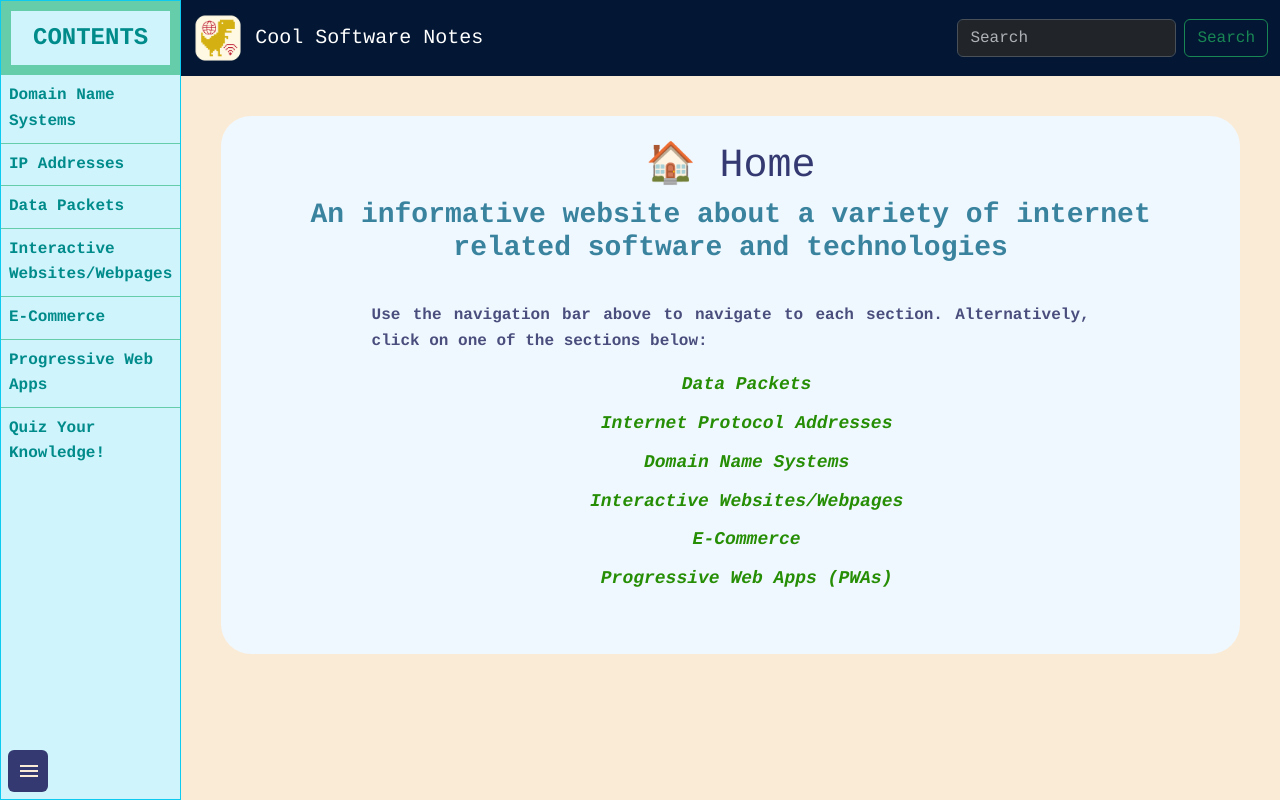
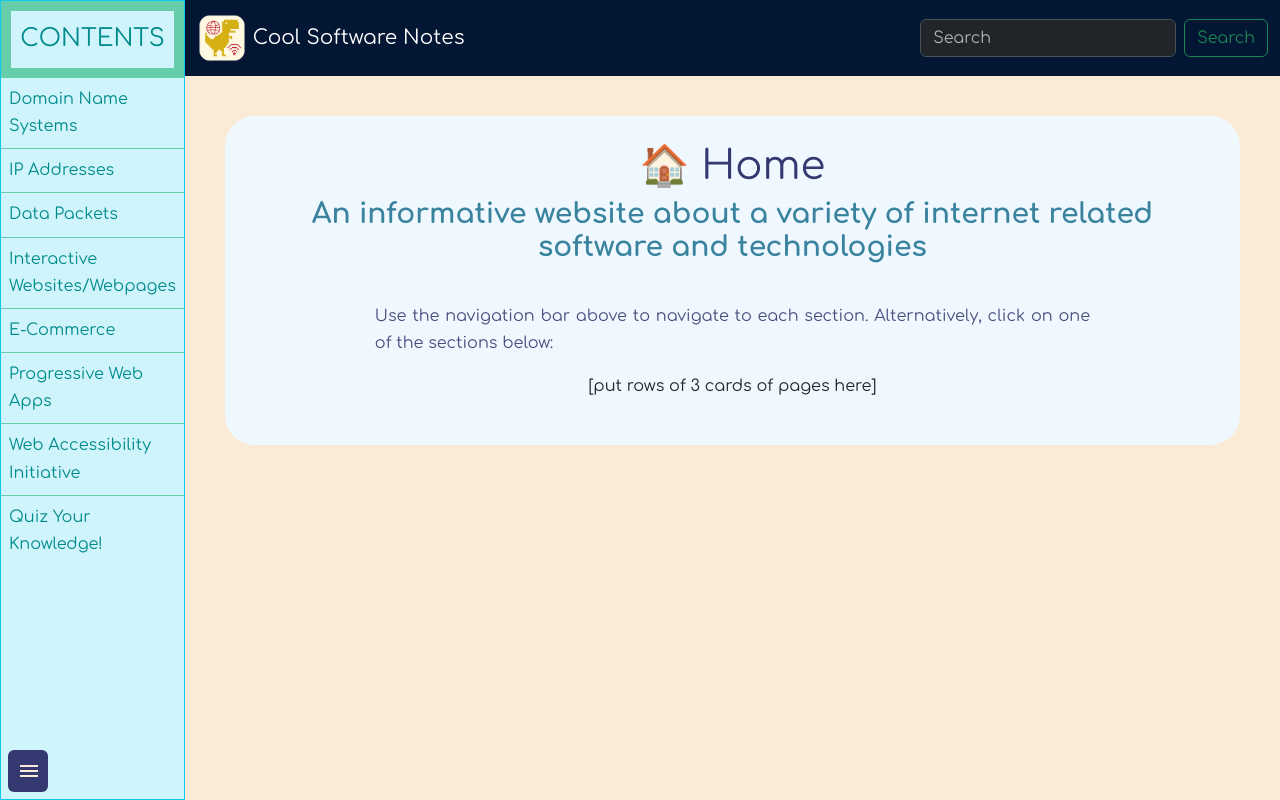
Before and after one commit to unseeyou/webdev-notes-website, a Python web app: template api/templates/index.html in a window 1280 px wide. Run offline with Jinja, Linux system fonts and the light colour scheme; the template is opened without the code that fills it, so the values that code supplies are empty.

Commit message:
feat: added Comfortaa font and wai page

```diff
--- a/api/static/css/style.css
+++ b/api/static/css/style.css
@@ -1,3 +1,7 @@
+@font-face { font-family: Comfortaa; src: url('fonts/Comfortaa-Regular.ttf'); }
+@font-face { font-family: Comfortaa; font-weight: bold; src: url('fonts/Comfortaa-Bold.ttf'); }
+@font-face { font-family: Comfortaa; font-weight: 200; src: url('fonts/Comfortaa-Light.ttf'); }
+
 * {
     margin: 0;
     padding: 0;
@@ -7,10 +11,11 @@
 }
 
 body {
-    font-family: Courier, monospace;
+    font-family: Comfortaa, cursive;
     background-color: antiquewhite;
-    line-height: 1.6;
+    line-height: 1.7;
     position: relative;
+    font-size-adjust: 0.55;
 }
 
 ::-webkit-scrollbar {
@@ -54,7 +59,7 @@ main {
     margin-left: 10%;
     margin-right: 10%;
     text-align: justify;
-    font-weight: bold;
+    font-weight: normal;
 }
 
 .description img {
@@ -75,7 +80,7 @@ main {
     color: #268e05;
     text-decoration-line: none;
     font-size: 18px;
-    font-weight: 690;
+    font-weight: 400;
     font-style: italic;
 }
 
@@ -145,7 +150,7 @@ nav {
 #sidebar-wrapper {
     background-color: antiquewhite;
     color: darkcyan;
-    font-weight: bold;
+    font-weight: Normal;
     min-height: 100vh;
     width: 12rem;
     transition: margin-left 0.5s ease;
--- a/api/templates/base.html
+++ b/api/templates/base.html
@@ -28,6 +28,7 @@
                     <a class="list-group-item" href="/interactive-sites-pages">Interactive Websites/Webpages</a>
                     <a class="list-group-item" href="/ecommerce">E-Commerce</a>
                     <a class="list-group-item" href="/progressive-webapps">Progressive Web Apps</a>
+                    <a href="/web-accessibility-initiative" class="list-group-item">Web Accessibility Initiative</a>
                     <a class="list-group-item" href="/quiz">Quiz Your Knowledge!</a>
                 </div>
             </div>
--- a/api/templates/index.html
+++ b/api/templates/index.html
@@ -9,14 +9,7 @@
         <p>
             Use the navigation bar above to navigate to each section. Alternatively, click on one of the sections below:
         </p>
-        <ul>
-            <li><a href="{{ url_for('data_packets') }}">Data Packets</a></li>
-            <li><a href="{{ url_for('ip_addresses') }}">Internet Protocol Addresses</a></li>
-            <li><a href="{{ url_for('domain_name_systems') }}">Domain Name Systems</a></li>
-            <li><a href="{{ url_for("interactive_pages") }}">Interactive Websites/Webpages</a></li>
-            <li><a href="{{ url_for("ecommerce") }}">E-Commerce</a></li>
-            <li><a href="{{ url_for("pwa") }}">Progressive Web Apps (PWAs)</a></li>
-        </ul>
+        [put rows of 3 cards of pages here]
     </div>
 
 {% endblock %}
```
Also changed, not shown: api/app.py (+33 -11 lines), api/templates/wai.html (added, +31 -0 lines), api/static/css/fonts/Comfortaa-Bold.ttf (added), api/static/css/fonts/Comfortaa-Light.ttf (added), api/static/css/fonts/Comfortaa-Regular.ttf (added). Lines whose indentation alone changed are shown as unchanged.
